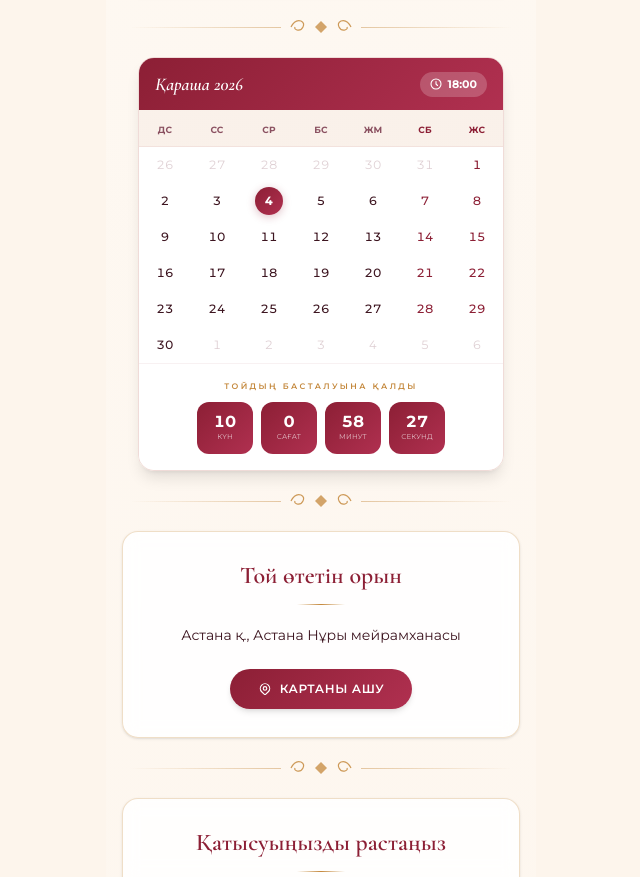
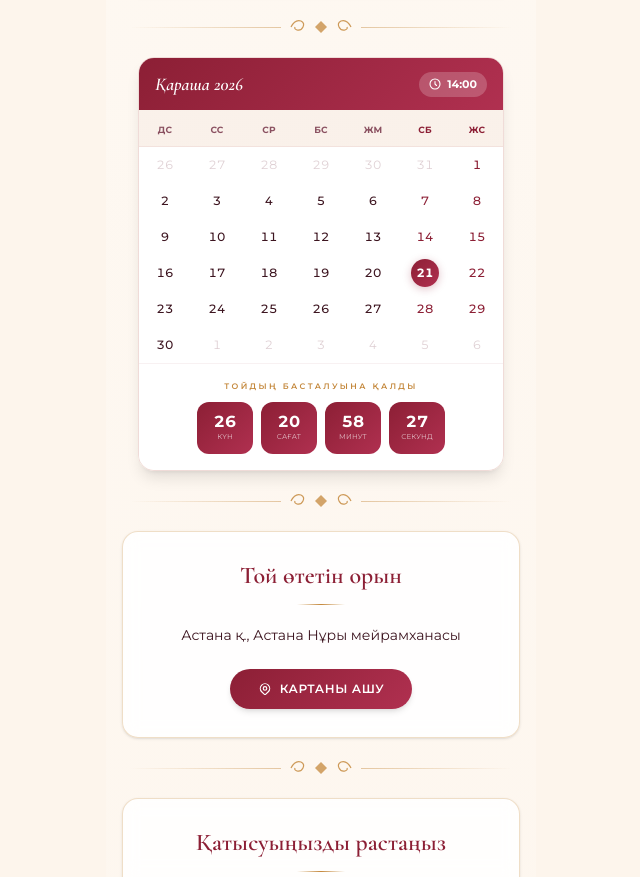
Before and after one commit to damilya-akisheva/syrga-salu, a plain HTML site: page site/index.html in a window 1280 px wide. Shown: the part 837-1714 px from the top of the page, without its empty margins (319-959 px from the left). Drawn offline with Linux system fonts and the light colour scheme; no server answers.

Commit message:
upd date

```diff
--- a/site/css/translations.css
+++ b/site/css/translations.css
@@ -40,8 +40,8 @@
   --ru: "Ноябрь 2026";
 }
 [data-i18n="calendar.time"] {
-  --kk: "18:00";
-  --ru: "18:00";
+  --kk: "14:00";
+  --ru: "14:00";
 }
 [data-i18n="calendar.mon"] {
   --kk: "Дс";
--- a/site/index.html
+++ b/site/index.html
@@ -258,10 +258,9 @@
                                         style="font-weight: 500; color: rgb(61, 21, 32);">3</span></div>
                             </div>
                             <div class="flex items-center justify-center py-1">
-                                <div class="flex h-7 w-7 items-center justify-center rounded-full"
-                                     style="background: linear-gradient(135deg, rgb(140, 31, 53) 0%, rgb(176, 48, 80) 100%); box-shadow: rgba(140, 31, 53, 0.27) 0px 2px 8px;">
-                                    <span class="font-qe2-body text-[12px] tabular-nums"
-                                          style="font-weight: 700; color: rgb(255, 255, 255);">4</span></div>
+                                <div class="flex h-7 w-7 items-center justify-center rounded-full"><span
+                                        class="font-qe2-body text-[12px] tabular-nums"
+                                        style="font-weight: 500; color: rgb(61, 21, 32);">4</span></div>
                             </div>
                             <div class="flex items-center justify-center py-1">
                                 <div class="flex h-7 w-7 items-center justify-center rounded-full"><span
@@ -348,9 +347,10 @@
                                         style="font-weight: 500; color: rgb(61, 21, 32);">20</span></div>
                             </div>
                             <div class="flex items-center justify-center py-1">
-                                <div class="flex h-7 w-7 items-center justify-center rounded-full"><span
-                                        class="font-qe2-body text-[12px] tabular-nums"
-                                        style="font-weight: 500; color: rgb(140, 31, 53);">21</span></div>
+                                <div class="flex h-7 w-7 items-center justify-center rounded-full"
+                                     style="background: linear-gradient(135deg, rgb(140, 31, 53) 0%, rgb(176, 48, 80) 100%); box-shadow: rgba(140, 31, 53, 0.27) 0px 2px 8px;">
+                                    <span class="font-qe2-body text-[12px] tabular-nums"
+                                          style="font-weight: 700; color: rgb(255, 255, 255);">21</span></div>
                             </div>
                             <div class="flex items-center justify-center py-1">
                                 <div class="flex h-7 w-7 items-center justify-center rounded-full"><span
@@ -441,7 +441,7 @@
                             <div class="flex flex-col items-center justify-center rounded-xl"
                                  style="width: 56px; height: 52px; background: linear-gradient(135deg, rgb(140, 31, 53) 0%, rgb(176, 48, 80) 100%);">
                                 <span class="font-qe2-body text-base font-bold tabular-nums text-white leading-none"
-                                      data-cd="d">13</span><span
+                                      data-cd="d">27</span><span
                                     class="font-qe2-body text-[7px] uppercase tracking-wide mt-0.5"
                                     style="color: rgba(255, 255, 255, 0.7);"><span
                                     data-i18n="countdown.days"></span></span></div>
@@ -775,9 +775,9 @@
     // Apps Script Web App URL — placeholder replaced by scripts/build.sh from APPS_SCRIPT_URL.
     var API = '__APPS_SCRIPT_URL__';
 
-    // Countdown to 4 Nov 2026 18:00 (Almaty) — the only part CSS can't do.
+    // Countdown to 21 Nov 2026 14:00 (Almaty) — the only part CSS can't do.
     (function () {
-        var target = new Date('2026-11-04T18:00:00+05:00').getTime();
+        var target = new Date('2026-11-21T14:00:00+05:00').getTime();
         var el = {};
         document.querySelectorAll('[data-cd]').forEach(function (e) {
             el[e.dataset.cd] = e;
```
